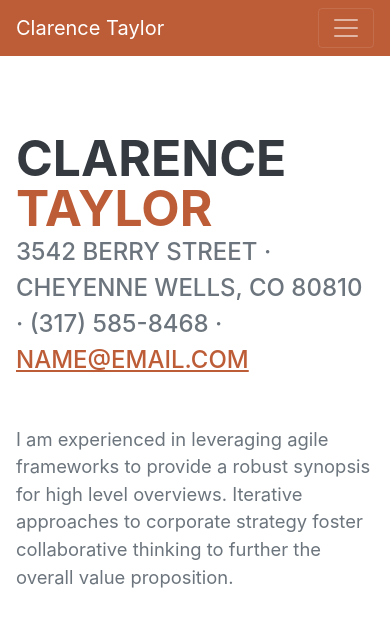
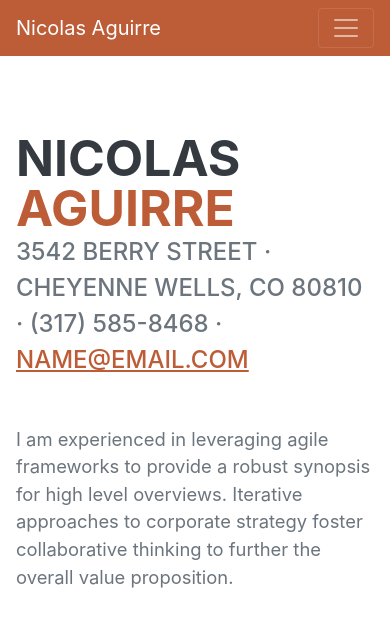
Before and after one commit to Ignacio1996/Ignacio1996.github.io, a plain HTML site: page index.html in a window 390 px wide. Shown: the top 633 px of the page. Drawn offline with nearby package versions, Linux system fonts and the light colour scheme; a web font is replaced by a local one.

Commit message:
switched name

```diff
--- a/index.html
+++ b/index.html
@@ -19,7 +19,7 @@
         <!-- Navigation-->
         <nav class="navbar navbar-expand-lg navbar-dark bg-primary fixed-top" id="sideNav">
             <a class="navbar-brand js-scroll-trigger" href="#page-top">
-                <span class="d-block d-lg-none">Clarence Taylor</span>
+                <span class="d-block d-lg-none">Nicolas Aguirre</span>
                 <span class="d-none d-lg-block"><img class="img-fluid img-profile rounded-circle mx-auto mb-2" src="assets/img/profile.jpg" alt="..." /></span>
             </a>
             <button class="navbar-toggler" type="button" data-bs-toggle="collapse" data-bs-target="#navbarResponsive" aria-controls="navbarResponsive" aria-expanded="false" aria-label="Toggle navigation"><span class="navbar-toggler-icon"></span></button>
@@ -40,8 +40,8 @@
             <section class="resume-section" id="about">
                 <div class="resume-section-content">
                     <h1 class="mb-0">
-                        Clarence
-                        <span class="text-primary">Taylor</span>
+                        Nicolas
+                        <span class="text-primary">Aguirre</span>
                     </h1>
                     <div class="subheading mb-5">
                         3542 Berry Street · Cheyenne Wells, CO 80810 · (317) 585-8468 ·
```
Also changed, not shown: 2 other files.
